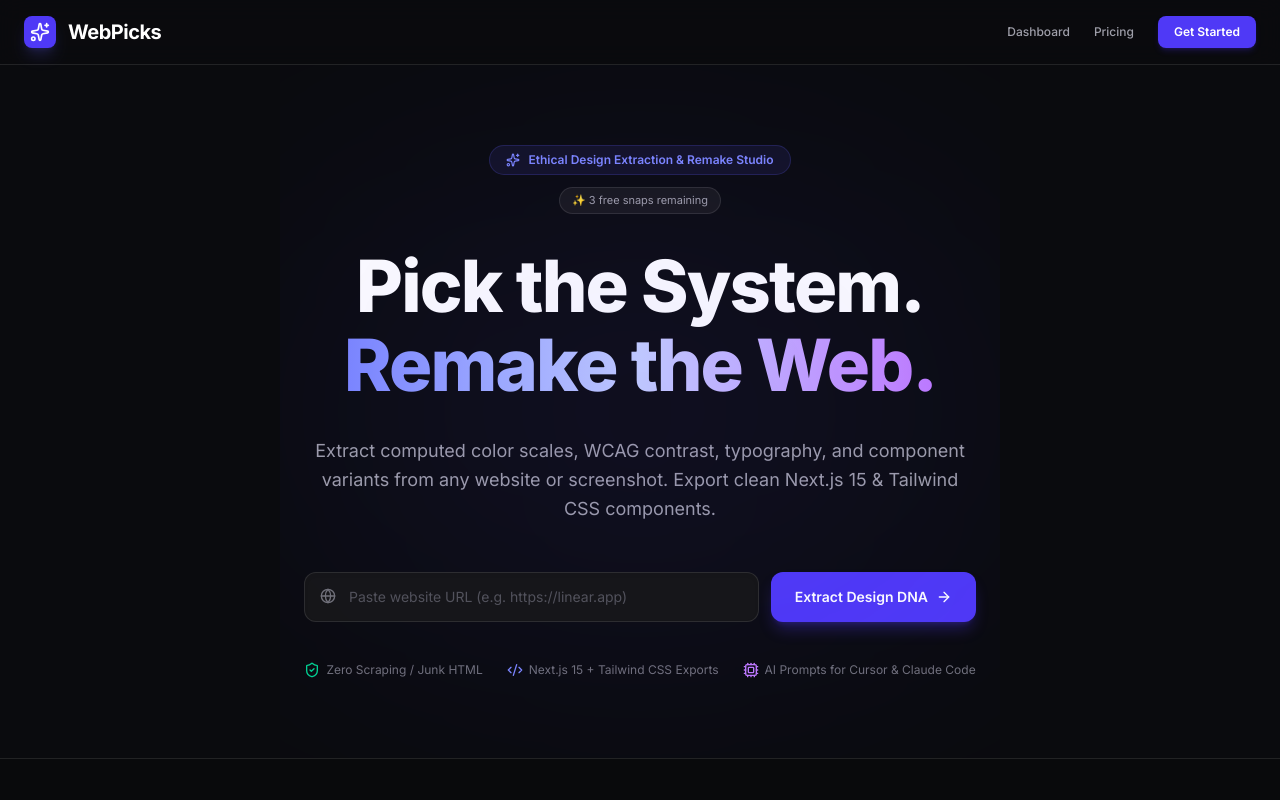
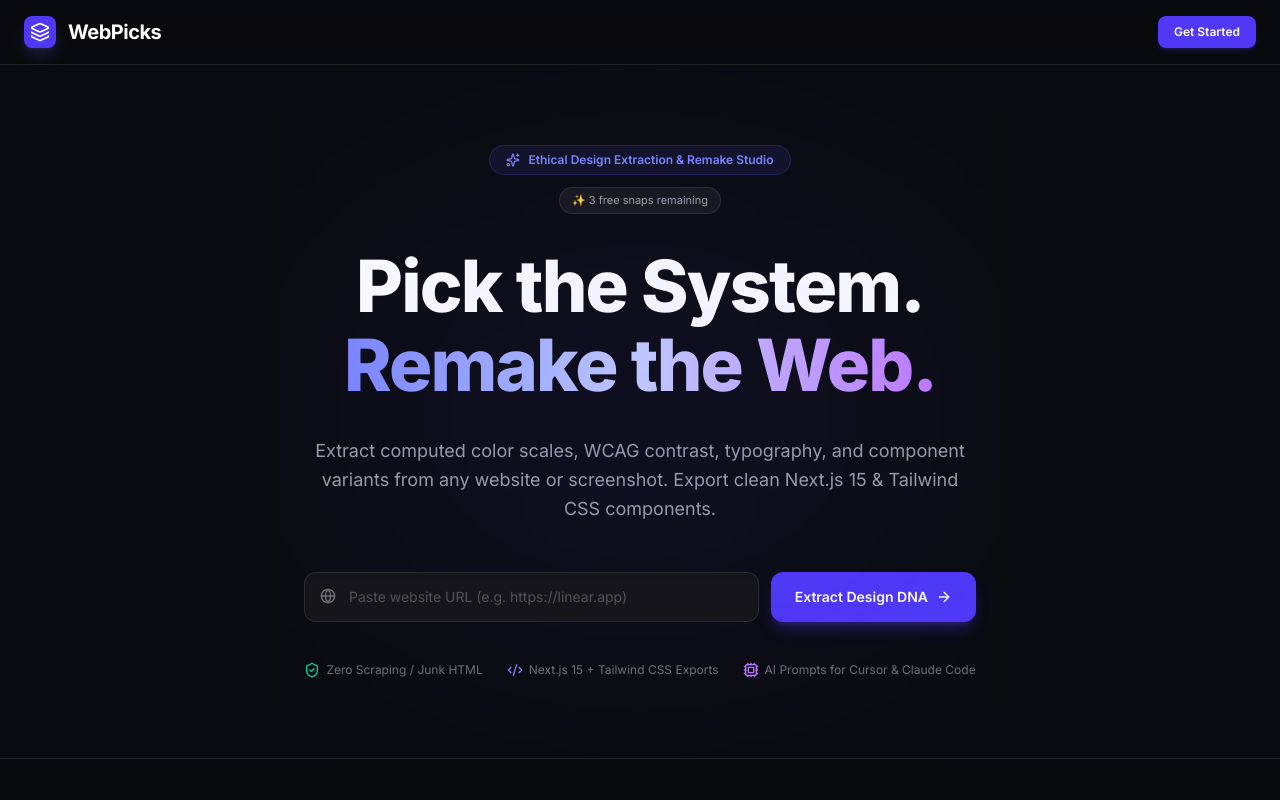
Before and after one commit to quantumdemo/webpick, a Next.js app: page / in a window 1280 px wide. Shown: the top 800 px of the page. Built offline with nearby package versions, Linux system fonts and the light colour scheme.

Commit message:
fix: streamline header navigation bar to include Get Started action only
Co-authored-by: quantumdemo <105062689+quantumdemo@users.noreply.github.com>

```diff
--- a/app/page.tsx
+++ b/app/page.tsx
@@ -14,7 +14,8 @@ import {
   FileCode,
   Zap,
   Lock,
-  X
+  X,
+  Layers
 } from 'lucide-react';
 import { toast, Toaster } from 'sonner';
 
@@ -82,18 +83,12 @@ export default function LandingPage() {
       <header className="border-b border-white/10 px-6 py-4 flex items-center justify-between sticky top-0 bg-[#0A0B0E]/80 backdrop-blur-md z-50">
         <div className="flex items-center gap-3">
           <div className="w-8 h-8 rounded-lg bg-indigo-600 flex items-center justify-center font-bold text-white shadow-lg shadow-indigo-500/20">
-            <Sparkles className="w-5 h-5" />
+            <Layers className="w-5 h-5" />
           </div>
           <span className="text-xl font-bold tracking-tight">WebPicks</span>
         </div>
 
         <nav className="flex items-center gap-6 text-xs font-medium">
-          <Link href="/dashboard" className="text-zinc-400 hover:text-white transition">
-            Dashboard
-          </Link>
-          <Link href="/pricing" className="text-zinc-400 hover:text-white transition">
-            Pricing
-          </Link>
           <Link
             href="/login"
             className="bg-indigo-600 hover:bg-indigo-500 text-white font-semibold px-4 py-2 rounded-lg transition shadow-md shadow-indigo-600/20"
--- a/components/HeaderNav.tsx
+++ b/components/HeaderNav.tsx
@@ -54,21 +54,6 @@ export function HeaderNav({ activePage }: { activePage?: string }) {
           </div>
           <span>WebPicks</span>
         </Link>
-
-        <nav className="hidden md:flex items-center gap-4 text-xs font-medium">
-          <Link
-            href="/dashboard"
-            className={`transition ${activePage === 'dashboard' ? 'text-white font-semibold' : 'text-zinc-400 hover:text-zinc-200'}`}
-          >
-            Dashboard
-          </Link>
-          <Link
-            href="/pricing"
-            className={`transition ${activePage === 'pricing' ? 'text-white font-semibold' : 'text-zinc-400 hover:text-zinc-200'}`}
-          >
-            Pricing
-          </Link>
-        </nav>
       </div>
 
       <div className="flex items-center gap-3">
@@ -97,13 +82,7 @@ export function HeaderNav({ activePage }: { activePage?: string }) {
           <div className="flex items-center gap-2">
             <Link
               href="/login"
-              className="text-xs text-zinc-300 hover:text-white px-3 py-1.5 rounded-lg border border-white/10 hover:bg-zinc-900 transition"
-            >
-              Sign In
-            </Link>
-            <Link
-              href="/login"
-              className="text-xs bg-indigo-600 hover:bg-indigo-500 text-white font-semibold px-3 py-1.5 rounded-lg transition shadow-md shadow-indigo-600/20"
+              className="text-xs bg-indigo-600 hover:bg-indigo-500 text-white font-semibold px-4 py-2 rounded-lg transition shadow-md shadow-indigo-600/20"
             >
               Get Started
             </Link>
```
